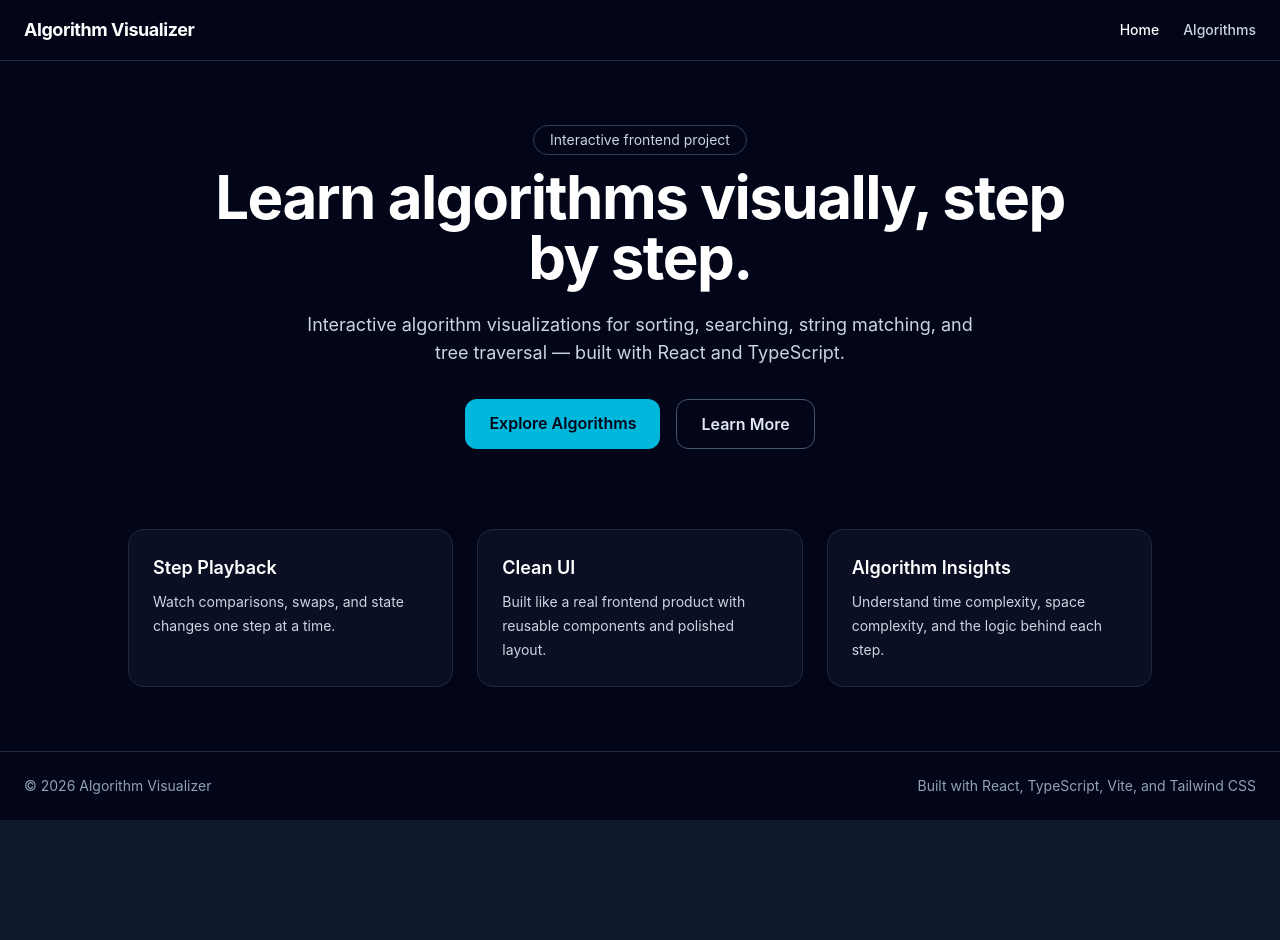
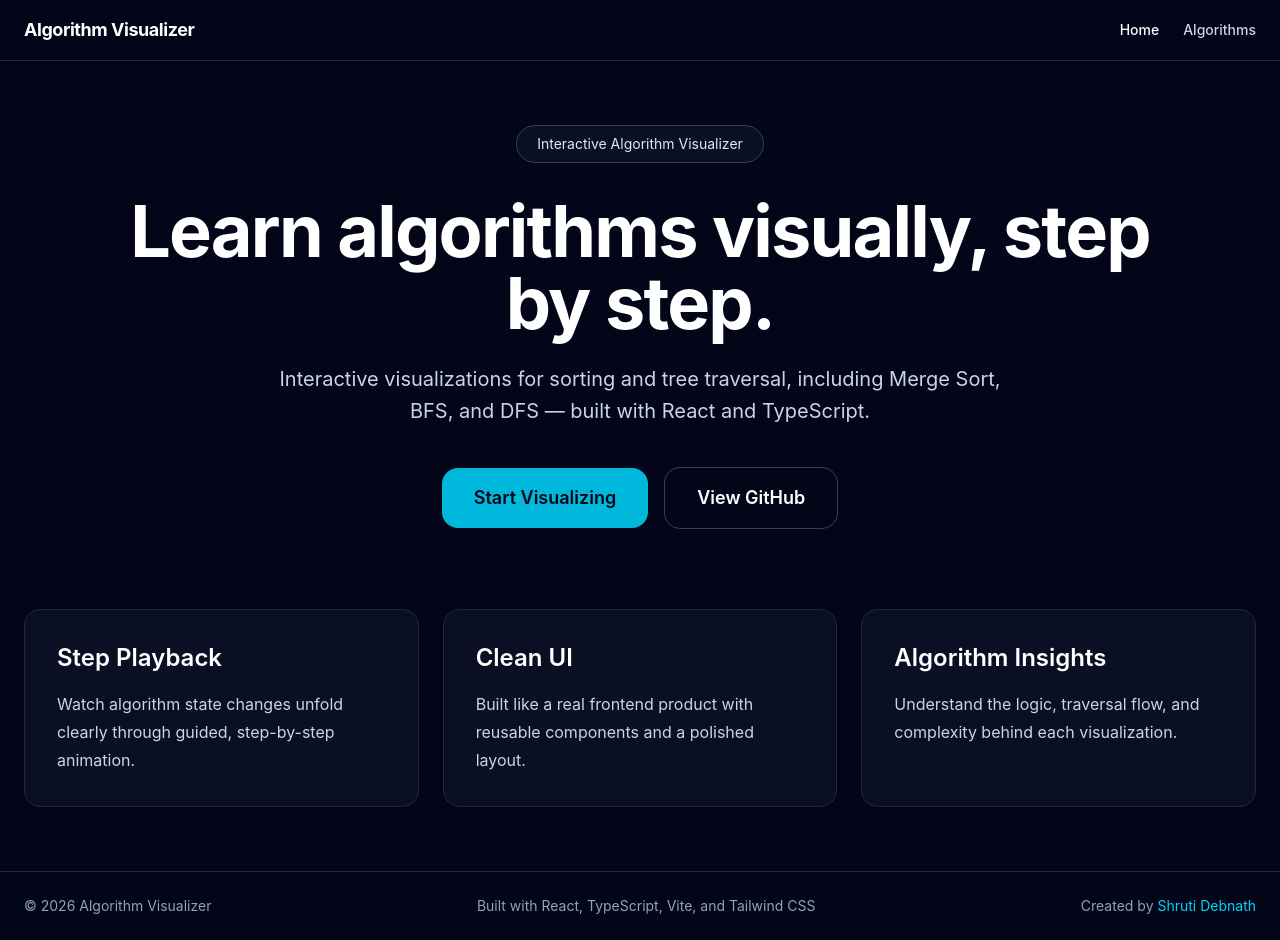
Before and after one commit to shruti-246/Algorithm_Visualizer, a React (Vite) app in the folder algorithm-visualizer/: page / in a window 1280 px wide. Before the commit the page ends 820 px from the top, so only its background shows below. Built offline with nearby package versions, Linux system fonts and the light colour scheme.

Commit message:
Updated footer and home UI

```diff
--- a/algorithm-visualizer/src/components/layout/Footer.tsx
+++ b/algorithm-visualizer/src/components/layout/Footer.tsx
@@ -2,8 +2,23 @@ export default function Footer() {
   return (
     <footer className="border-t border-slate-800 bg-slate-950">
       <div className="mx-auto flex w-full max-w-7xl flex-col gap-2 px-6 py-6 text-sm text-slate-400 sm:flex-row sm:items-center sm:justify-between">
+
         <p>© 2026 Algorithm Visualizer</p>
+
         <p>Built with React, TypeScript, Vite, and Tailwind CSS</p>
+
+        <p>
+          Created by{" "}
+          <a
+            href="https://github.com/shruti-246"
+            target="_blank"
+            rel="noreferrer"
+            className="text-cyan-400 hover:underline"
+          >
+            Shruti Debnath
+          </a>
+        </p>
+
       </div>
     </footer>
   );
--- a/algorithm-visualizer/src/pages/Home.tsx
+++ b/algorithm-visualizer/src/pages/Home.tsx
@@ -1,64 +1,73 @@
 import { Link } from "react-router-dom";
+
+const features = [
+  {
+    title: "Step Playback",
+    description:
+      "Watch algorithm state changes unfold clearly through guided, step-by-step animation.",
+  },
+  {
+    title: "Clean UI",
+    description:
+      "Built like a real frontend product with reusable components and a polished layout.",
+  },
+  {
+    title: "Algorithm Insights",
+    description:
+      "Understand the logic, traversal flow, and complexity behind each visualization.",
+  },
+];
 
 export default function Home() {
   return (
-    <section className="mx-auto flex min-h-[70vh] w-full max-w-7xl flex-col items-center justify-center px-6 py-16 text-center">
-      <p className="mb-3 rounded-full border border-slate-700 px-4 py-1 text-sm text-slate-300">
-        Interactive frontend project
-      </p>
+    <section className="mx-auto w-full max-w-7xl px-6 py-16">
+      <div className="mx-auto flex max-w-5xl flex-col items-center text-center">
+        <div className="rounded-full border border-slate-700 bg-slate-900/60 px-5 py-2 text-sm text-slate-200">
+          Interactive Algorithm Visualizer
+        </div>
 
-      <h1 className="max-w-4xl text-4xl font-bold tracking-tight text-white sm:text-5xl md:text-6xl">
+        <h1 className="mt-8 text-5xl font-bold tracking-tight text-white sm:text-6xl lg:text-7xl">
           Learn algorithms visually, step by step.
         </h1>
 
-      <p className="mt-6 max-w-2xl text-base leading-7 text-slate-300 sm:text-lg">
-        Interactive algorithm visualizations for sorting, searching, string matching, and tree traversal — built with React and TypeScript.
+        <p className="mt-6 max-w-3xl text-lg leading-8 text-slate-300 sm:text-xl">
+          Interactive visualizations for sorting and tree traversal, including
+          Merge Sort, BFS, and DFS — built with React and TypeScript.
         </p>
 
-      <div className="mt-8 flex flex-col gap-4 sm:flex-row">
+        <div className="mt-10 flex flex-wrap items-center justify-center gap-4">
           <Link
             to="/algorithms"
-          className="rounded-xl bg-cyan-500 px-6 py-3 font-semibold text-slate-950 transition hover:bg-cyan-400"
+            className="rounded-2xl bg-cyan-500 px-8 py-4 text-lg font-semibold text-slate-950 transition hover:bg-cyan-400"
           >
-          Explore Algorithms
+            Start Visualizing
           </Link>
 
           <a
-          href="#features"
-          className="rounded-xl border border-slate-600 px-6 py-3 font-semibold text-slate-200 transition hover:border-slate-400 hover:text-white"
+            href="https://github.com/shruti-246/Algorithm_Visualizer"
+            target="_blank"
+            rel="noreferrer"
+            className="rounded-2xl border border-slate-700 px-8 py-4 text-lg font-semibold text-white transition hover:border-cyan-400 hover:text-cyan-300"
           >
-          Learn More
+            View GitHub
           </a>
         </div>
-
-      <div
-        id="features"
-        className="mt-20 grid w-full max-w-5xl gap-6 md:grid-cols-3"
-      >
-        <div className="rounded-2xl border border-slate-800 bg-slate-900/60 p-6 text-left">
-          <h2 className="text-lg font-semibold text-white">Step Playback</h2>
-          <p className="mt-2 text-sm leading-6 text-slate-300">
-            Watch comparisons, swaps, and state changes one step at a time.
-          </p>
       </div>
 
-        <div className="rounded-2xl border border-slate-800 bg-slate-900/60 p-6 text-left">
-          <h2 className="text-lg font-semibold text-white">Clean UI</h2>
-          <p className="mt-2 text-sm leading-6 text-slate-300">
-            Built like a real frontend product with reusable components and
-            polished layout.
+      <div className="mt-20 grid gap-6 md:grid-cols-3">
+        {features.map((feature) => (
+          <article
+            key={feature.title}
+            className="rounded-2xl border border-slate-800 bg-slate-900/60 p-8 shadow-sm transition hover:border-cyan-400 hover:shadow-lg"
+          >
+            <h2 className="text-2xl font-semibold text-white">
+              {feature.title}
+            </h2>
+            <p className="mt-4 text-base leading-7 text-slate-300">
+              {feature.description}
             </p>
-        </div>
-
-        <div className="rounded-2xl border border-slate-800 bg-slate-900/60 p-6 text-left">
-          <h2 className="text-lg font-semibold text-white">
-            Algorithm Insights
-          </h2>
-          <p className="mt-2 text-sm leading-6 text-slate-300">
-            Understand time complexity, space complexity, and the logic behind
-            each step.
-          </p>
-        </div>
+          </article>
+        ))}
       </div>
     </section>
   );
```
Lines whose indentation alone changed are shown as unchanged.
